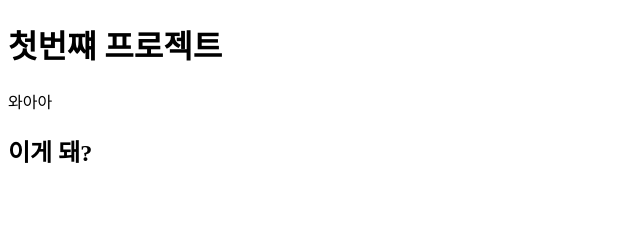
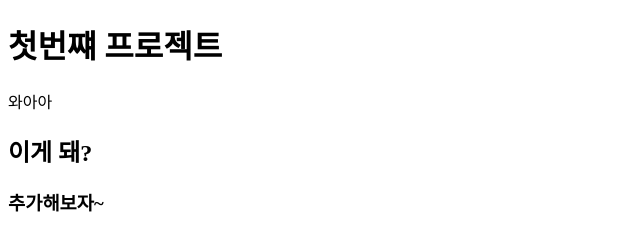
Before and after one commit to davidhun123/first-noona-project, a plain HTML site: page index.html in a window 1280 px wide. Shown: the whole page, without its empty margins (0-640 px from the left). Drawn offline with Linux system fonts and the light colour scheme.

Commit message:
second commit

```diff
--- a/index.html
+++ b/index.html
@@ -10,5 +10,6 @@
     <h1>첫번쨰 프로젝트</h1>
     <p>와아아</p>
     <h2>이게 돼?</h2>
+    <h3>추가해보자~</h3>
   </body>
 </html>
```
